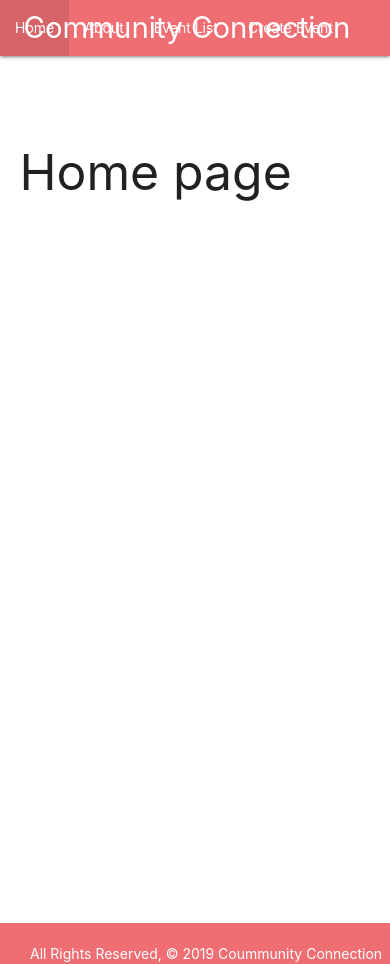
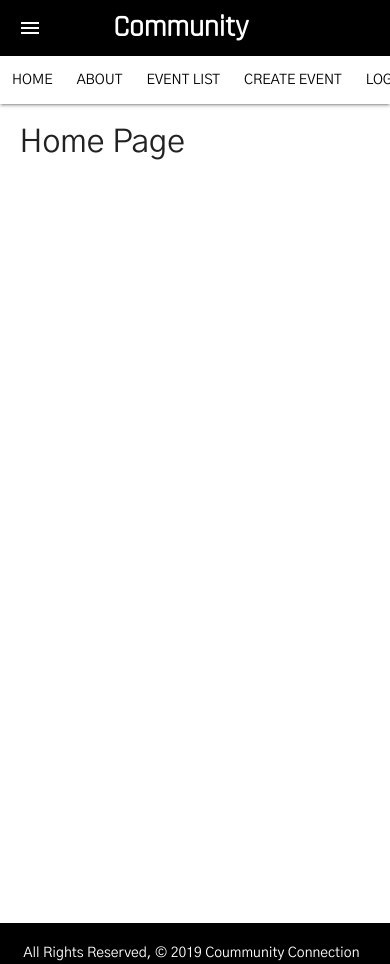
Before and after one commit to chung972/SEI-Project-3, a Django app: page / in a window 390 px wide. Run offline with Django 3.2, Linux system fonts and the light colour scheme; the visitor is signed in with stand-in values (Sample User, id 1).

Commit message:
add mobile friendly navbar and floating action btn

```diff
--- a/main_app/static/css/style.css
+++ b/main_app/static/css/style.css
@@ -3,13 +3,44 @@ body {
     min-height: 100vh;
     flex-direction: column;
     background-color: white;
+    font-family: 'Gothic A1', sans-serif;
   }
 
   main {
     flex: 1 0 auto;
   }
 
+
   footer {
     padding-top: 0;
     text-align: right;
   }
+
+ .nav-extended {
+   background-color: black;
+   color: white;
+ }
+
+ .nav-wrapper {
+  background-color: black;
+  color: white;
+}
+
+ .page-footer {
+   background-color: black;
+ }
+
+ .brand-logo {
+  font-family: 'Rajdhani', sans-serif;
+  font-weight: bold;
+ }
+
+.tabs {
+  color: black;
+  font-family: 'Gothic A1', sans-serif;
+}
+
+.fixed-action-btn {
+  bottom: 100px;
+  right: 100px;
+}
--- a/main_app/templates/base.html
+++ b/main_app/templates/base.html
@@ -9,32 +9,50 @@
     <meta http-equiv="X-UA-Compatible" content="ie=edge">
     <link rel="stylesheet" href="https://cdnjs.cloudflare.com/ajax/libs/materialize/1.0.0/css/materialize.min.css">
     <link rel="stylesheet" type="text/css" href="{% static 'css/style.css' %}">
+    <script src="https://ajax.googleapis.com/ajax/libs/jquery/1.12.4/jquery.min.js"></script>
     <script src="https://cdnjs.cloudflare.com/ajax/libs/materialize/1.0.0/js/materialize.min.js"></script>
+    <link href="https://fonts.googleapis.com/css?family=Rajdhani&display=swap" rel="stylesheet">
+    <link href="https://fonts.googleapis.com/css?family=Gothic+A1&display=swap" rel="stylesheet">
+    <link href="https://fonts.googleapis.com/icon?family=Material+Icons" rel="stylesheet">
+
     <title>Community Connection</title>
 </head>
 
 <body>
-    <header>
-        <nav class="navbar-fixed">
+    <nav class="nav-extended">
         <div class="nav-wrapper">
-                <ul class="left">
-                    <li><a href="/" class="left brand-logo">&nbsp;&nbsp;Community Connection</a></li>
-                </ul>
-                <ul class="right">
-                    <li><a href="{% url 'home' %}">Home</a></li>
-                    <li><a href="{% url 'about' %}">About</a></li>
+            <a href="/" class="brand-logo">&nbsp;&nbsp;Community Connection</a>
+            <a href="/" data-target="mobile-demo" class="sidenav-trigger"><i class="material-icons">menu</i></a>
+            <ul id="nav-mobile" class="right hide-on-med-and-up">
+        </div>
+        <div class="nav-content">
+            <ul class="no-autoinit tabs">
+                <li class="tab center"><a class="black-text" href="{% url 'home' %}">Home</a></li>
+                <li class="tab"><a class="black-text" href="{% url 'about' %}">About</a></li>
                 {% if user.is_authenticated %}
-                    <li><a href="{% url 'event_list' %}">Event List</a></li>
-                    <li><a href="{% url 'events_create' %}">Create Event</a></li>
-                    <li><a href="{% url 'logout' %}">Log Out</a></li>
+                <li class="tab"><a class="black-text" href="{% url 'event_list' %}">Event List</a></li>
+                <li class="tab"><a class="black-text" href="{% url 'events_create' %}">Create Event</a></li>
+                <li class="tab"><a class="black-text" href="{% url 'logout' %}">Log Out</a></li>
                 {% else %}
-                    <li><a href="{% url 'signup' %}">Sign Up</a></li>
-                    <li><a href="{% url 'login' %}">Log In</a></li>
+                <li class="tab"><a class="black-text" href="{% url 'signup' %}">Sign Up</a></li>
+                <li class="tab"><a class="black-text" href="{% url 'login' %}">Log In</a></li>
                 {% endif %}
             </ul>
         </div>
     </nav>
-    </header>
+
+    <ul class="sidenav" id="mobile-demo">
+        <li><a class="black-text" href="{% url 'home' %}">Home</a></li>
+        <li><a class="black-text" href="{% url 'about' %}">About</a></li>
+        {% if user.is_authenticated %}
+        <li><a class="black-text" href="{% url 'event_list' %}">Event List</a></li>
+        <li><a class="black-text" href="{% url 'events_create' %}">Create Event</a></li>
+        <li><a class="black-text" href="{% url 'logout' %}">Log Out</a></li>
+        {% else %}
+        <li><a class="black-text" href="{% url 'signup' %}">Sign Up</a></li>
+        <li><a class="black-text" href="{% url 'login' %}">Log In</a></li>
+        {% endif %}
+    </ul>
 
     <main class="container">
         {% block content %}
@@ -42,7 +60,11 @@
     </main>
 
     <footer class="page-footer">
-        <div class="right">All Rights Reserved, &copy; 2019 Coummunity Connection &nbsp;</div>
+        <div class="center">All Rights Reserved, &copy; 2019 Coummunity Connection &nbsp;</div>
     </footer>
+    <script>
+        M.AutoInit()
+    </script>
 </body>
+
 </html>
--- a/main_app/templates/home.html
+++ b/main_app/templates/home.html
@@ -1,5 +1,11 @@
 {% extends 'base.html' %}
 {% block content%}
 
-<h2>Home page</h2>
+
+
+<h4>Home Page</h4>
+
+
+
+
 {% endblock %}
--- a/main_app/templates/main_app/event_form.html
+++ b/main_app/templates/main_app/event_form.html
@@ -14,6 +14,6 @@
       <!-- Render the inputs inside of <tr>s & <td>s -->
       {{ form.as_table }}
     </table>
-    <input type="submit" value="Submit!" class="btn">
+    <input type="submit" value="Submit" class="btn">
   </form>
 {% endblock %}
```
Also changed, not shown: main_app/templates/main_app/event_detail.html (+11 -3 lines). Lines whose indentation alone changed are shown as unchanged.
